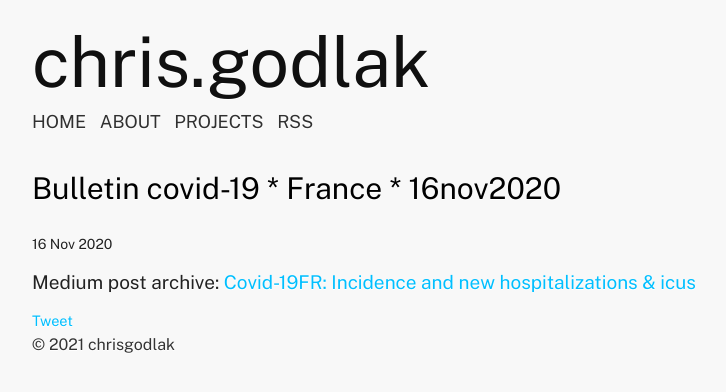
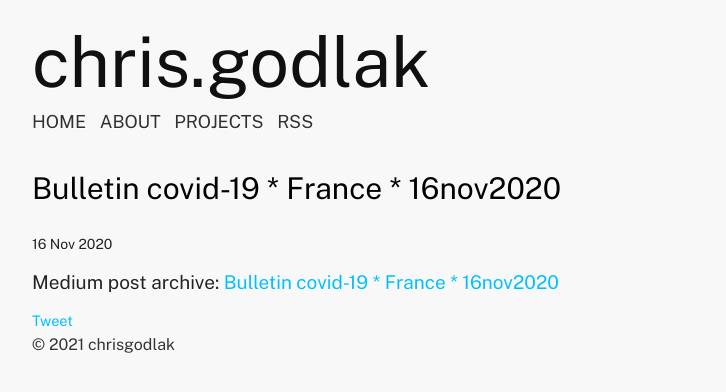
Before and after one commit to chrisgodlak/chrisgodlak.github.io, a Jekyll site: the page built from _posts/2020-11-16-bulletin-covid-19-france.md, in a window 1280 px wide. Shown: the top 392 px of the page, without its empty margins (224-950 px from the left). Built offline with Jekyll 4.4.1, drawn with Linux system fonts in a browser that asks for light colours; comment, search, counter and statistics services are not loaded.

Commit message:
Update 2020-11-16-bulletin-covid-19-france.md

```diff
--- a/_posts/2020-11-16-bulletin-covid-19-france.md
+++ b/_posts/2020-11-16-bulletin-covid-19-france.md
@@ -7,4 +7,4 @@ tags:
 comments: true
 ---
 
-Medium post archive: [Covid-19FR: Incidence and new hospitalizations & icus](https://chrisgodlak.medium.com/bulletin-covid-19-france-16nov2020-696130abe88e)
+Medium post archive: [Bulletin covid-19 * France * 16nov2020](https://chrisgodlak.medium.com/bulletin-covid-19-france-16nov2020-696130abe88e)
```
